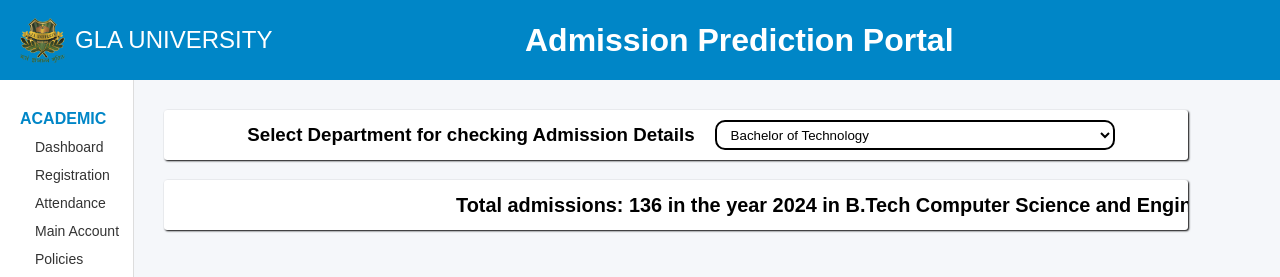
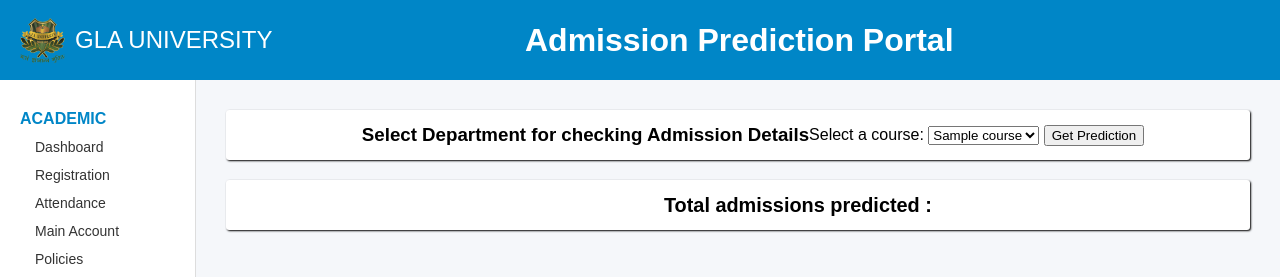
Before and after one commit to prerit85jain/Attendance-Management-System, a Flask app: template Flask/templates/admission.html in a window 1280 px wide; the page is wider, and only the part inside the window is pictured. Shown: the top 277 px of that part. Run offline with Flask 3, Linux system fonts and the light colour scheme; the template is opened without the code that fills it: most values are stand-ins (such as "Sample title", 1, 10 or a date in 2020).

Commit message:
Update admission.html

```diff
--- a/Flask/templates/admission.html
+++ b/Flask/templates/admission.html
@@ -50,39 +50,36 @@
                     <li><a href="">Book My Hostel</a></li>
                     <li class="menu-title">OTHER</li>
                     <li><a href="">Library Account</a></li>
-                    <li><a href="/admision_predictor">Admission Prediction</a></li>
-                    <li><a href="/placement_prediction">Placement Prediction</a></li>
+                    <li><a href="/admission_predictor">Admission Prediction</a></li>
+                    <li><a href="/placement_predictor">Placement Prediction</a></li>
                 </ul>
             </aside>
             <section class="content">
                 <div class="select">
                     <div class="label">
-                        <label for="depart">
+                        <label for="course">
                             <h3>Select Department for checking Admission Details</h3>
                         </label>
-                        <select name="depart" id="depart">
-                            <option value="Btech">Bachelor of Technology </option>
-                            <option value="MBA">Master of Business Administration</option>
-                            <option value="BBA">Bachelor of Business Administration</option>
-                            <option value="MTech">Master of Technology</option>
-                            <option value="Btech">Bachelor of Technology </option>
-                            <option value="MBA">Master of Business Administration</option>
-                        </select>
+                        <form id="courseForm_Admission">
+                            <label for="course">Select a course:</label>
+                            <select id="course" name="course">
+                                {% for course in courses %}
+                                <option value="{{ course }}">{{ course }}</option>
+                                {% endfor %}
+                            </select>
+                            <button type="submit">Get Prediction</button>
+                        </form>
                     </div>
                 </div>
 
                 <div class="total">
                     <div class="ad">
-                        <h3>Total admissions: 136 in the year 2024 in B.Tech Computer Science and Engineering</h3>
+                        <section><h3>Total admissions predicted :<span id="predicted_admission"></span></section>
                     </div>
                 </div>
                 <div class="diag">
                     <div class="labels">
-                        <img src="/static/graph.jpeg" alt="">
-                    </div>
-                    <div class="video">
-                        <p>Video</p>
-                        <video src="video.mp4" muted autoplay loop></video>
+                        <img id="plot_admission" src="" alt="Admissions Graph">
                     </div>
                 </div>
                 <div class="past">
@@ -93,6 +90,8 @@
             </section>
         </div>
     </div>
+    <script src="https://code.jquery.com/jquery-3.6.0.min.js"></script>
+    <script src="{{ url_for('static', filename='script.js') }}"></script>
 </body>
 
 </html>
```
